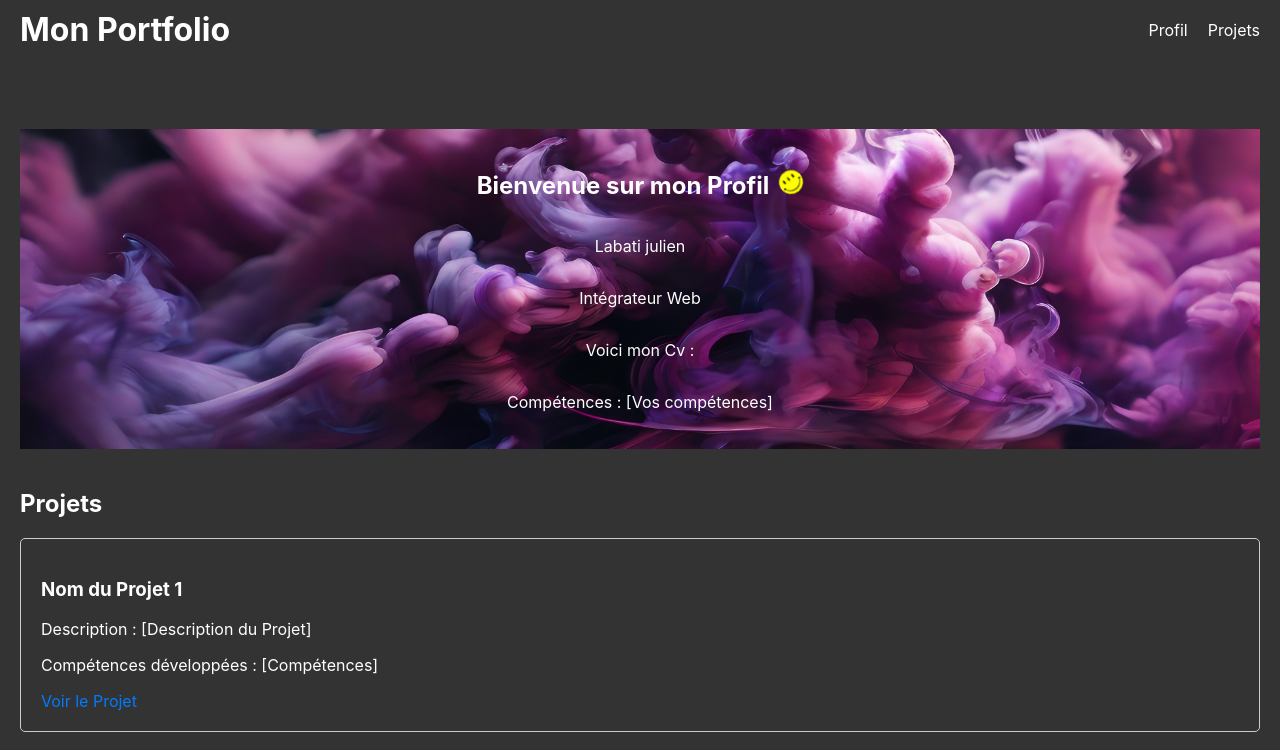
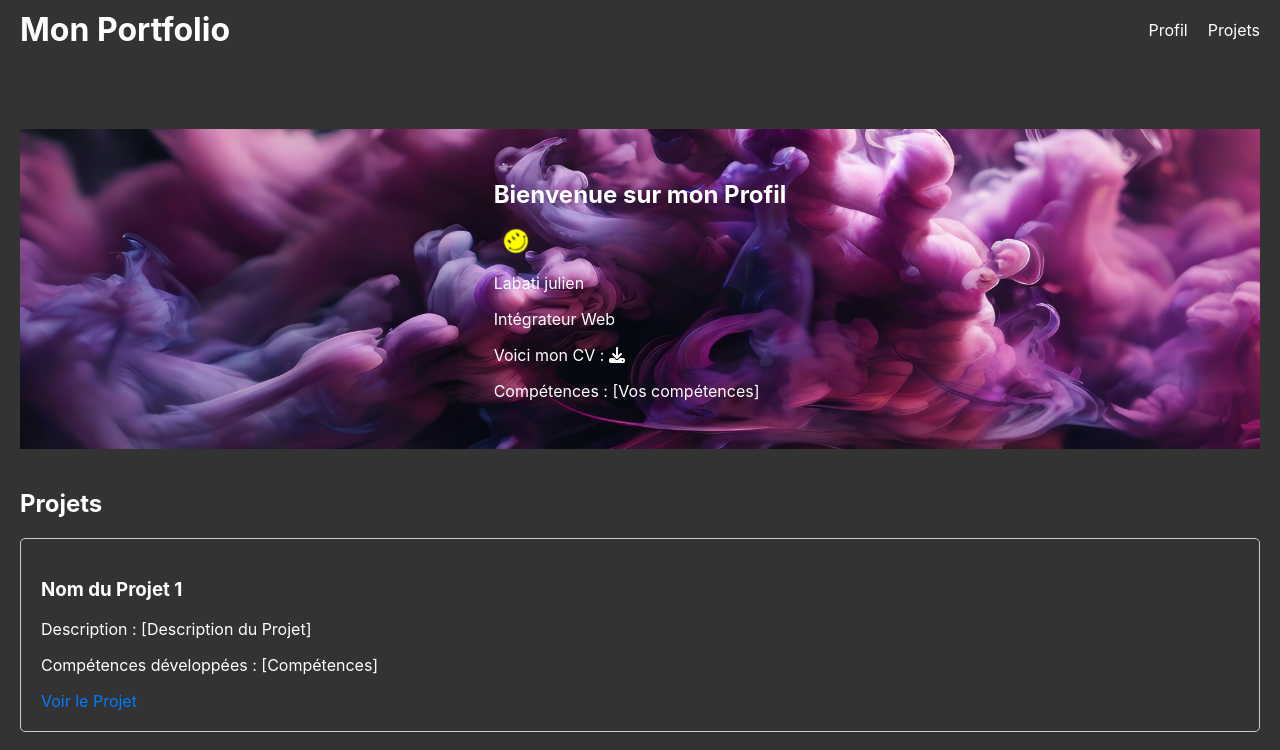
Before and after one commit to LabatiJulien/projet12, a React (Create React App) app in the folder portfolio/: page / in a window 1280 px wide. Shown: the top 750 px of the page. Built offline with nearby package versions, Linux system fonts and the light colour scheme.

Commit message:
Téléchargement Cv

```diff
--- a/portfolio/package.json
+++ b/portfolio/package.json
@@ -6,6 +6,7 @@
     "@fortawesome/fontawesome-free": "^6.5.2",
     "@fortawesome/fontawesome-svg-core": "^6.5.2",
     "@fortawesome/free-regular-svg-icons": "^6.5.2",
+    "@fortawesome/free-solid-svg-icons": "^6.5.2",
     "@fortawesome/react-fontawesome": "^0.2.2",
     "@testing-library/jest-dom": "^5.17.0",
     "@testing-library/react": "^13.4.0",
--- a/portfolio/src/App.css
+++ b/portfolio/src/App.css
@@ -155,6 +155,15 @@ footer {
   object-fit: cover;
 }
 
+.button-download {
+  background-color: transparent;
+  border: none;
+  color: #fff;
+  font-size: inherit;
+  padding: 0;
+  cursor: pointer;
+}
+
 .projet {
   border: 1px solid #ccc;
   border-radius: 5px;
--- a/portfolio/src/components/Profil.js
+++ b/portfolio/src/components/Profil.js
@@ -1,20 +1,21 @@
 import React from 'react';
 import smileyImage from '../img/Smiley transmetropolitan.png';
 import backgroundImage from '../img/voluteFuméeViolet.jpeg';
+import cvPDF from '../Cv/CV_Labati_Julien.pdf';
+import { FontAwesomeIcon } from '@fortawesome/react-fontawesome';
+import { faDownload } from '@fortawesome/free-solid-svg-icons';
 
 const Profil = () => {
     return (
         <div id="profil" className="profil" style={{ backgroundImage: `url(${backgroundImage})` }}>
-             <div className="background-image"></div>
-            <div className="content"></div>
-            <h2>
-                Bienvenue sur mon Profil
+            <div className="content">
+                <h2>Bienvenue sur mon Profil</h2>
                 <img src={smileyImage} alt="Smiley" className="bounce-icon" />
-            </h2>
-            <p>Labati julien  </p>
-            <p>Intégrateur Web</p>
-            <p>Voici mon Cv : </p>
-            <p>Compétences : [Vos compétences]</p>
+                <p>Labati julien  </p>
+                <p>Intégrateur Web</p>
+                <p>Voici mon CV : <a href={cvPDF} download><button className="button-download"><FontAwesomeIcon icon={faDownload} /></button></a></p>
+                <p>Compétences : [Vos compétences]</p>
+            </div>
         </div>
     );
 }
```
Also changed, not shown: 2 other files (tests, documents, lock files or other folders).
